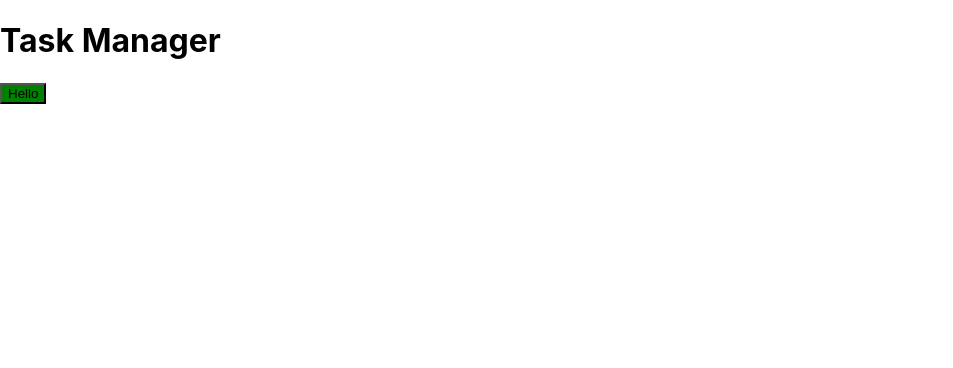
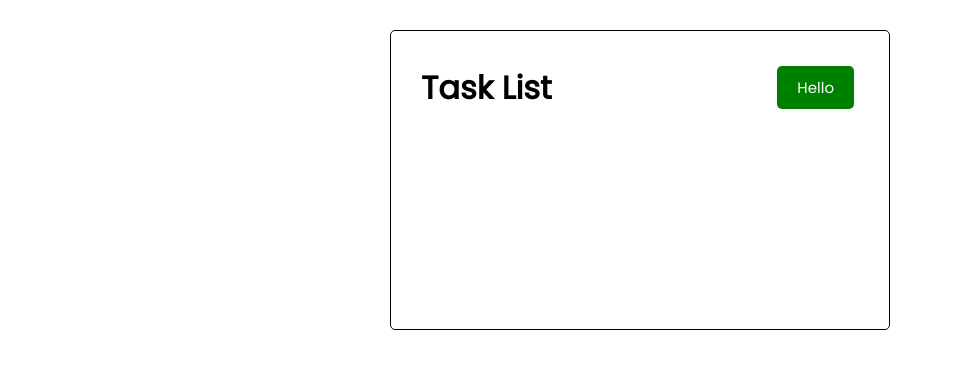
Before and after one commit to chewern/task-manager, a React (Create React App) app: page / in a window 1280 px wide. Shown: the top 368 px of the page, without its empty margins (0-953 px from the left). Built offline with nearby package versions, Linux system fonts and the light colour scheme.

Commit message:
Added Button

```diff
--- a/src/App.js
+++ b/src/App.js
@@ -3,7 +3,7 @@
 const App = () => {
   return (
     <div className="container">
-      <Header />
+      <Header title="Task List" />
     </div>
   );
 };
--- a/src/index.css
+++ b/src/index.css
@@ -1,13 +1,112 @@
-body {
+@import url("https://fonts.googleapis.com/css2?family=Poppins:wght@300;400&display=swap");
+
+* {
+  box-sizing: border-box;
   margin: 0;
-  font-family: -apple-system, BlinkMacSystemFont, 'Segoe UI', 'Roboto', 'Oxygen',
-    'Ubuntu', 'Cantarell', 'Fira Sans', 'Droid Sans', 'Helvetica Neue',
-    sans-serif;
-  -webkit-font-smoothing: antialiased;
-  -moz-osx-font-smoothing: grayscale;
+  padding: 0;
 }
 
-code {
-  font-family: source-code-pro, Menlo, Monaco, Consolas, 'Courier New',
-    monospace;
+body {
+  font-family: "Poppins", sans-serif;
 }
+
+.container {
+  max-width: 500px;
+  margin: 30px auto;
+  overflow: auto;
+  min-height: 300px;
+  border: 1px solid black;
+  padding: 30px;
+  border-radius: 5px;
+}
+
+.header {
+  display: flex;
+  justify-content: space-between;
+  align-items: center;
+  margin-bottom: 20px;
+}
+
+.btn {
+  display: inline-block;
+  background: #000;
+  color: #fff;
+  border: none;
+  padding: 10px 20px;
+  margin: 5px;
+  border-radius: 5px;
+  cursor: pointer;
+  text-decoration: none;
+  font-size: 15px;
+  font-family: inherit;
+}
+
+.btn:focus {
+  outline: none;
+}
+
+.btn:active {
+  transform: scale(0.98);
+}
+
+.btn-block {
+  display: block;
+  width: 100%;
+}
+
+.task {
+  background: #f4f4f4;
+  margin: 5px;
+  padding: 10px 20px;
+  cursor: pointer;
+}
+
+.task.reminder {
+  border-left: 5px solid green;
+}
+
+.task h3 {
+  display: flex;
+  align-items: center;
+  justify-content: space-between;
+}
+
+.add-form {
+  margin-bottom: 40px;
+}
+
+.form-control {
+  margin: 20px 0;
+}
+
+.form-control label {
+  display: block;
+}
+
+.form-control input {
+  width: 100%;
+  height: 40px;
+  margin: 5px;
+  padding: 3px 7px;
+  font-size: 17px;
+}
+
+.form-control-check {
+  display: flex;
+  align-items: center;
+  justify-content: space-between;
+}
+
+.form-control-check label {
+  flex: 1;
+}
+
+.form-control-check input {
+  flex: 2;
+  height: 20px;
+}
+
+footer {
+  margin-top: 30px;
+  text-align: center;
+}
```
